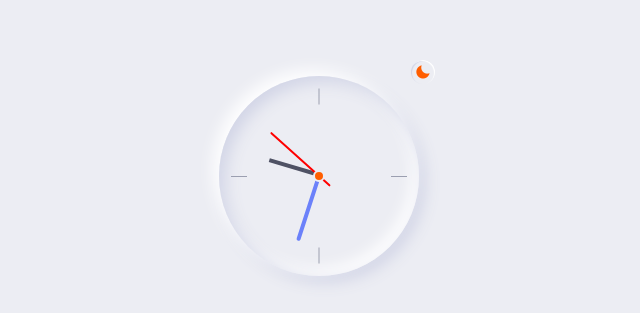
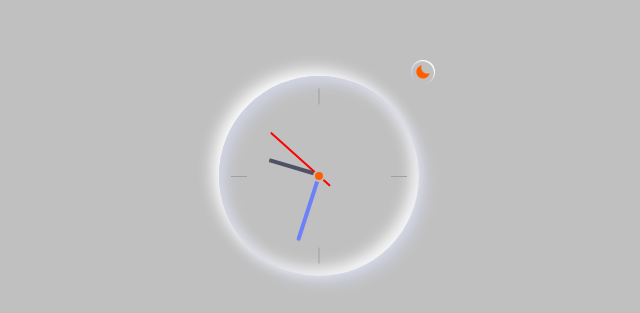
Before and after one commit to satyamkumar420/Analog-Clock, a plain HTML site: page index.html in a window 1280 px wide. Shown: the part 131-444 px from the top of the page, without its empty margins (321-961 px from the left). Drawn offline with nearby package versions, Linux system fonts and the light colour scheme.

Commit message:
Update style.css

```diff
--- a/assests/css/style.css
+++ b/assests/css/style.css
@@ -10,7 +10,7 @@
     --text-color: hsl(var(--hue-color), 12%, 35%);
     --text-color-light: hsl(var(--hue-color), 12%, 65%);
     --white-color: #fff;
-    --body-color: hsl(var(--hue-color), 24%, 94%);
+    --body-color: silver;
     /* ================ Font and typography ============ */
     --body-font: 'Poppins', sans-serif;
     --biggest-font-size: 3rem;
```
